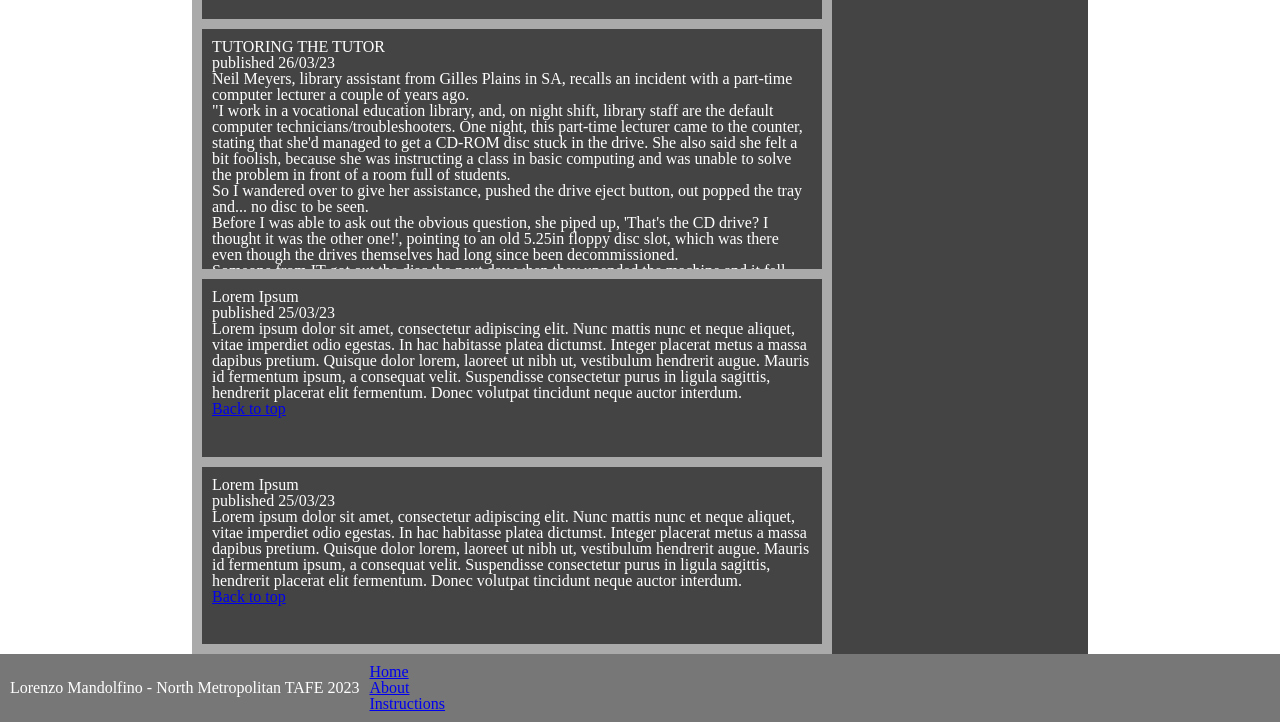
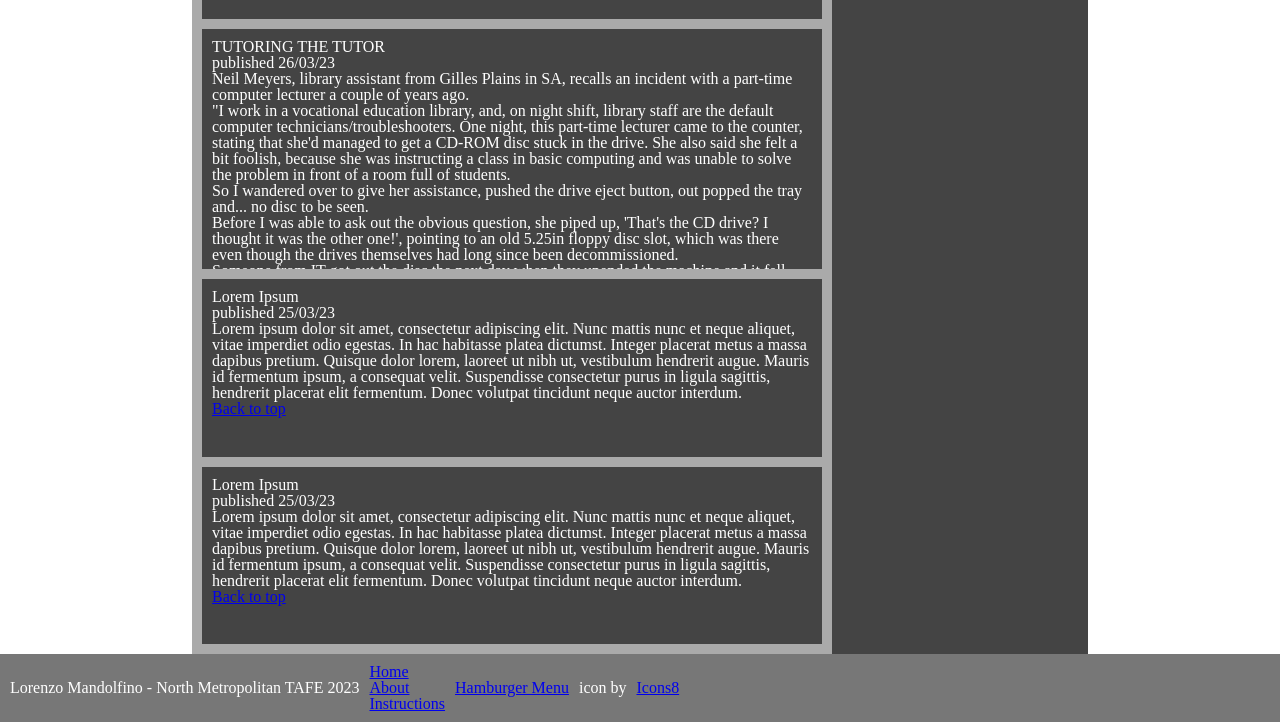
Before and after one commit to LegendLoreLori/WebTech-Portfolio, a plain HTML site: page phase-3/index.html in a window 1280 px wide. Shown: the part 552-1274 px from the top of the page. Drawn offline with Linux system fonts and the light colour scheme.

Commit message:
feat: copy phase-2 changes over

```diff
--- a/phase-3/index.html
+++ b/phase-3/index.html
@@ -12,6 +12,8 @@
         <div class="flex-horizontal">
             <img src="https://via.placeholder.com/50" alt="Website Name" class="mobile-hidden"/>
             <h1>Website Name</h1>
+            <input class="desktop-hidden" type="image" src="../assets/img/icons8-hamburger-menu.svg"
+                   alt="Hamburger menu icon."/>
         </div>
         <nav class="mobile-hidden">
             <a href="#">Home</a>
@@ -172,6 +174,8 @@
             <li><a href="#">About</a></li>
             <li><a href="#">Instructions</a></li>
         </ul>
+        <a target="_blank" href="https://icons8.com/icon/36389/menu">Hamburger Menu</a> icon by
+        <a target="_blank" href="https://icons8.com">Icons8</a>
     </footer>
 </body>
 </html>
```
